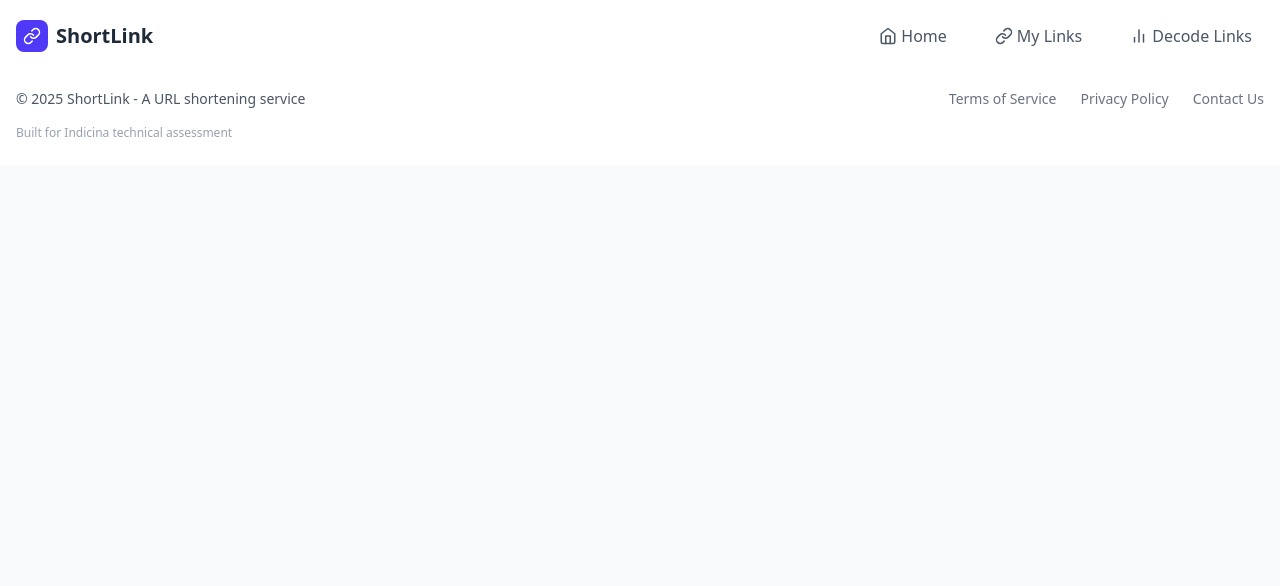
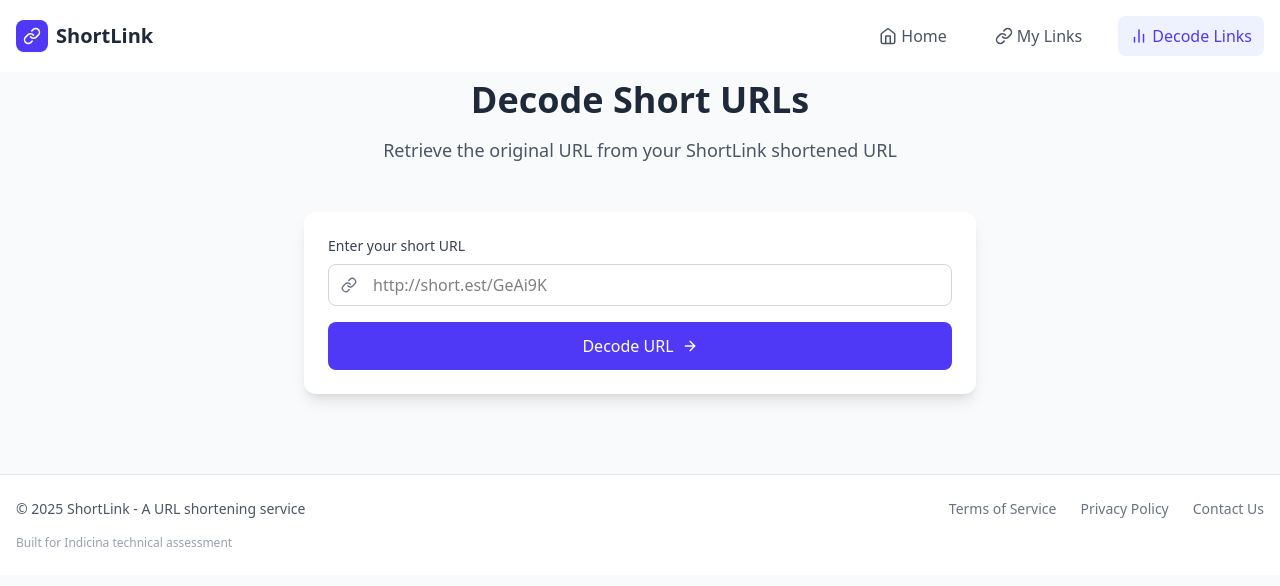
Before and after one commit to Rengkat/shortLink, a React (Vite) app in the folder client/: page /decode in a window 1280 px wide. Shown: the top 586 px of the page. Built offline with nearby package versions, Linux system fonts and the light colour scheme.

Commit message:
decode page implemented

```diff
--- a/client/src/App.tsx
+++ b/client/src/App.tsx
@@ -6,6 +6,7 @@ import Footer from "./components/Footer";
 import Home from "./pages/Home";
 import UrlList from "./pages/UrlList";
 import Stats from "./pages/Stats";
+import DecodePage from "./pages/Decode";
 
 const App = () => {
   return (
@@ -17,6 +18,7 @@ const App = () => {
             <Route path="/" element={<Home />} />
             <Route path="/link-list" element={<UrlList />} />
             <Route path="/stats/:code" element={<Stats />} />
+            <Route path="/decode" element={<DecodePage />} />
           </Routes>
         </main>
         <Footer />
--- a/client/src/components/Header.tsx
+++ b/client/src/components/Header.tsx
@@ -72,7 +72,7 @@ const Header = () => {
               <span>My Links</span>
             </NavLink>
             <NavLink
-              to="/decode-url"
+              to="/decode"
               className={({ isActive }) =>
                 `flex items-center space-x-1 px-3 py-2 rounded-lg transition-colors ${
                   isActive ? "text-indigo-600 bg-indigo-50" : "text-gray-600 hover:text-indigo-600"
--- /dev/null
+++ b/client/src/pages/Decode.tsx
@@ -0,0 +1,107 @@
+import { useState } from "react";
+import { FiLink, FiCopy, FiArrowRight } from "react-icons/fi";
+import { decodeUrl } from "../mokes/mockApiService";
+import copy from "copy-to-clipboard";
+import toast from "react-hot-toast";
+
+const DecodePage = () => {
+  const [shortUrl, setShortUrl] = useState("");
+  const [longUrl, setLongUrl] = useState("");
+  const [isLoading, setIsLoading] = useState(false);
+
+  const handleSubmit = async (e) => {
+    e.preventDefault();
+    if (!shortUrl) return;
+
+    setIsLoading(true);
+    try {
+      const { longUrl: decodedUrl } = await decodeUrl(shortUrl);
+      setLongUrl(decodedUrl);
+      toast.success("URL decoded successfully!");
+    } catch (error) {
+      toast.error(error.message || "Failed to decode URL");
+      setLongUrl("");
+    } finally {
+      setIsLoading(false);
+    }
+  };
+
+  const handleCopy = () => {
+    copy(longUrl);
+    toast.success("Copied to clipboard!");
+  };
+
+  return (
+    <div className="flex flex-col items-center py-12">
+      <div className="text-center mb-12">
+        <h1 className="text-4xl font-bold text-gray-800 mb-4">Decode Short URLs</h1>
+        <p className="text-lg text-gray-600 max-w-2xl">
+          Retrieve the original URL from your ShortLink shortened URL
+        </p>
+      </div>
+
+      <div className="bg-white rounded-xl shadow-lg p-6 w-full max-w-2xl">
+        <form onSubmit={handleSubmit} className="space-y-4">
+          <div className="flex flex-col space-y-2">
+            <label htmlFor="shortUrl" className="text-sm font-medium text-gray-700">
+              Enter your short URL
+            </label>
+            <div className="flex items-center border border-gray-300 rounded-lg overflow-hidden">
+              <span className="px-3 text-gray-500">
+                <FiLink />
+              </span>
+              <input
+                type="url"
+                id="shortUrl"
+                value={shortUrl}
+                onChange={(e) => setShortUrl(e.target.value)}
+                placeholder="http://short.est/GeAi9K"
+                className="flex-1 py-2 px-1 focus:outline-none"
+                required
+              />
+            </div>
+          </div>
+
+          <button
+            type="submit"
+            disabled={isLoading}
+            className={`w-full py-3 px-4 bg-indigo-600 hover:bg-indigo-700 text-white font-medium rounded-lg transition duration-200 flex items-center justify-center ${
+              isLoading ? "opacity-70 cursor-not-allowed" : ""
+            }`}>
+            {isLoading ? (
+              "Decoding..."
+            ) : (
+              <>
+                <span>Decode URL</span>
+                <FiArrowRight className="ml-2" />
+              </>
+            )}
+          </button>
+        </form>
+
+        {longUrl && (
+          <div className="mt-6 p-4 bg-gray-50 rounded-lg">
+            <h3 className="text-sm font-medium text-gray-700 mb-2">Original URL</h3>
+            <div className="flex items-center justify-between">
+              <a
+                href={longUrl}
+                target="_blank"
+                rel="noopener noreferrer"
+                className="text-indigo-600 hover:underline break-all">
+                {longUrl}
+              </a>
+              <button
+                onClick={handleCopy}
+                className="ml-2 p-2 text-gray-500 hover:text-indigo-600 rounded-full hover:bg-gray-100"
+                title="Copy to clipboard">
+                <FiCopy />
+              </button>
+            </div>
+          </div>
+        )}
+      </div>
+    </div>
+  );
+};
+
+export default DecodePage;
```
